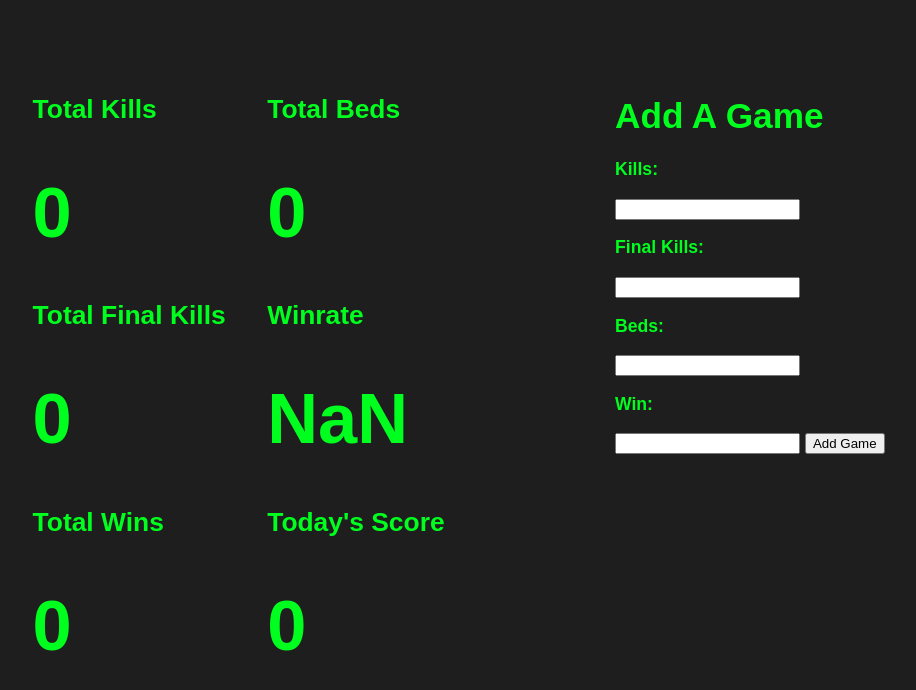
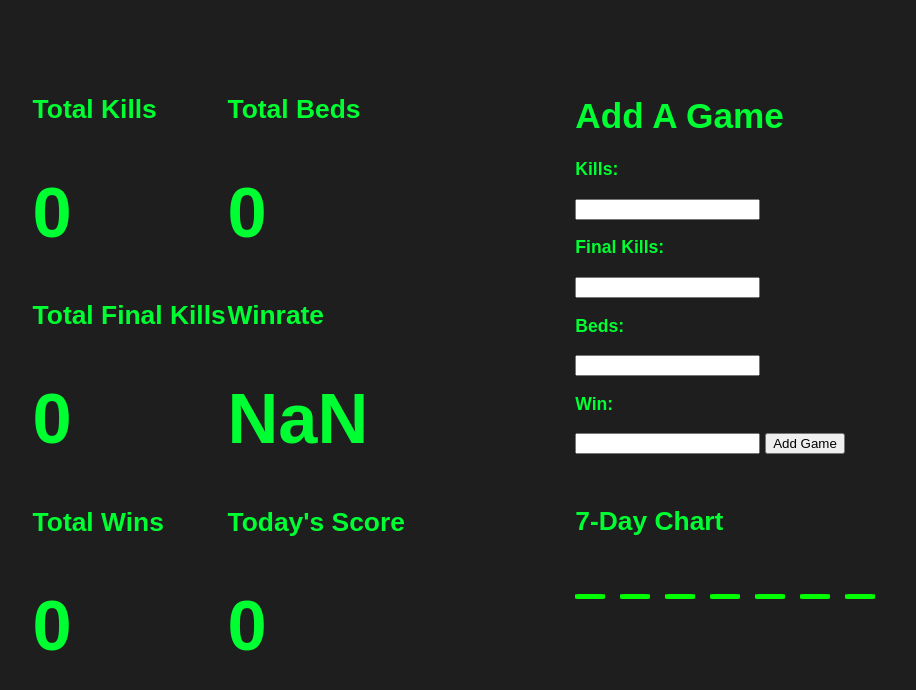
Before and after one commit to firetdev/bedwars-stat-tracker, a plain HTML site: page index.html in a window 1280 px wide. Shown: the whole page, without its empty margins (153-1069 px from the left). Drawn offline with Linux system fonts and the light colour scheme.

Commit message:
Added 7-day chart

```diff
--- a/index.html
+++ b/index.html
@@ -5,8 +5,9 @@
 		<link rel="stylesheet" href="styles.css">
 	</head>
 	<body>
-		<!--Form for adding new games-->
-		<div id="form" class="floated">
+		<!--Stuff floated to the right-->
+		<div id="right" class="floated">
+			<!--Form for adding games-->
 			<h1>Add A Game</h1>
 			<p>Kills:</p>
 			<input id="kills" type="text">
@@ -17,9 +18,21 @@
 			<p>Win:</p>
 			<input id="won" type="text">
 			<button id="submit" onclick="addGame()">Add Game</button>
+			<br><br>
+			<!--Seven-day chart-->
+			<h2 id="chart-header">7-Day Chart</h2>
+			<div id="chart">
+				<div id="chart1" class="chart-item"></div>
+				<div id="chart2" class="chart-item"></div>
+				<div id="chart3" class="chart-item"></div>
+				<div id="chart4" class="chart-item"></div>
+				<div id="chart5" class="chart-item"></div>
+				<div id="chart6" class="chart-item"></div>
+				<div id="chart7" class="chart-item"></div>
+			</div>
 		</div>
-		<!--Stats floated to the right-->
-		<div id="stats2" class="floated">
+		<!--Stuff in center-->
+		<div id="center" class="floated">
 			<h2>Total Beds</h2>
 			<h1 id="totalbeds" class="stats"></h1>
 			<h2>Winrate</h2>
@@ -27,8 +40,8 @@
 			<h2>Today's Score</h2>
 			<h1 id="score" class="stats"></h1>
 		</div>
-		<!--Stats on the left-->
-		<div id="stats1">
+		<!--Stuff on the left-->
+		<div id="left">
 			<h2>Total Kills</h2>
 			<h1 id="totalkills" class="stats"></h1>
 			<h2>Total Final Kills</h2>
--- a/index.js
+++ b/index.js
@@ -71,6 +71,18 @@ document.getElementById("totalwins").innerText = totalwins;
 document.getElementById("totalbeds").innerText = totalbeds;
 document.getElementById("winrate").innerText = winrate;
 document.getElementById("score").innerText = days.g;
+//Update chart
+var bars = [];
+for(var i = 0; i < 7; i++){
+	bars.push(document.getElementById("chart" + (i + 1)));
+}
+bars[0].style.height = ((days.a * 0.8) + 5) + "px";
+bars[1].style.height = ((days.b * 0.8) + 5) + "px";
+bars[2].style.height = ((days.c * 0.8) + 5) + "px";
+bars[3].style.height = ((days.d * 0.8) + 5) + "px";
+bars[4].style.height = ((days.e * 0.8) + 5) + "px";
+bars[5].style.height = ((days.f * 0.8) + 5) + "px";
+bars[6].style.height = ((days.g * 0.8) + 5) + "px";
 //Add a new game
 function addGame(){
 	var game = {
--- a/styles.css
+++ b/styles.css
@@ -1,6 +1,6 @@
 body{
 	padding: 5%;
-	color: rgb(0, 255, 30);
+	color: rgb(0, 255, 50);
 	background-color: rgb(30, 30, 30);
 	font-family: Sans-Serif;
 	font-weight: bolder;
@@ -14,6 +14,21 @@ body{
 	font-size: 400%;
 	margin-right: 0%;
 }
-#stats1{
+#left{
 	padding-left: 10%;
 }
+.chart-item{
+	background-color: rgb(0, 255, 0);
+	width: 30px;
+	height: 50px;
+	display: inline-block;
+	margin: 10px;
+	margin-left: 0px;
+	border-radius: 15%;
+}
+#chart{
+	padding-top: 8%;
+}
+#chart-header{
+	padding-top: 3%;
+}
```
